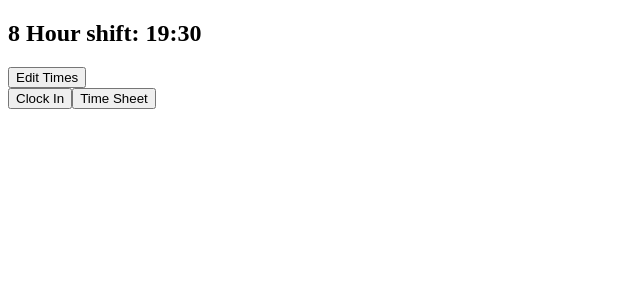
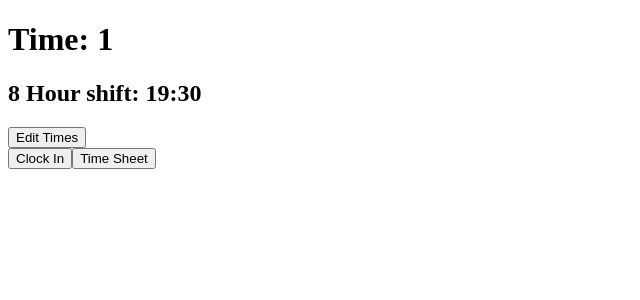
Before and after one commit to clockwerkz/clockTracker, a React (Create React App) app in the folder client/: page / in a window 1280 px wide. Shown: the top 300 px of the page, without its empty margins (0-640 px from the left). Built offline with nearby package versions, Linux system fonts and the light colour scheme.

Commit message:
working on adding set interval timing

```diff
--- a/client/src/App.js
+++ b/client/src/App.js
@@ -2,7 +2,9 @@ import React, { useState, useEffect } from 'react';
 import TimeSheetContextProvider from './contexts/TimeSheetContext';
 import TimeButton from './components/TimeButtons';
 import TimeSheet from './components/TimeSheet';
+import TimeDisplay from './components/TimeDisplay';
 import { calculateClockOutTime } from './utility/timeFunctions';
+
 
 function App() {
   const [clockedIn, setClockedIn] = useState(false);
@@ -21,6 +23,7 @@ function App() {
    return (
      <TimeSheetContextProvider>
       <div className="App">
+        <TimeDisplay />
         <h2>8 Hour shift: {calculateClockOutTime(timeBank[0].end, totalMinutes)}</h2>
         {inEditMode ?
           (<TimeSheet timeBank={timeBank} editTimeBlock={editTimeBlock} />)
--- /dev/null
+++ b/client/src/components/TimeDisplay.js
@@ -0,0 +1,13 @@
+import React, { useContext } from "react";
+import { TimeSheetContext } from '../contexts/TimeSheetContext';
+
+const TimeDisplay = (props) => {
+    const { counter } = useContext(TimeSheetContext);
+    return (
+        <div>
+            <h1>Time: {counter}</h1>
+        </div>
+    )
+}
+
+export default TimeDisplay;
--- a/client/src/contexts/TimeSheetContext.js
+++ b/client/src/contexts/TimeSheetContext.js
@@ -1,4 +1,4 @@
-import React, { createContext, useState } from 'react';
+import React, { createContext, useState, useEffect } from 'react';
 
 export const TimeSheetContext = createContext();
 
@@ -7,9 +7,31 @@ const TimeSheetContextProvider = ({ children }) => {
         {start: "10:30", end: "11:30"},
         {start: "13:00", end:"15:00"}
     ]);
+    const [ timer, setTimer ] = useState(null);
+    const [ counter, setCounter ] = useState(1);
+    const [ isCounting, setIsCounting ] = useState(false);
+
+    useEffect(()=>{
+       startCounter();
+    },[])
+
+    function startCounter() {
+        clearInterval(timer);
+        const newTimer = setInterval(()=>{
+            console.log("Time tick");
+            setCounter(counter => counter + 1)
+        }, 60000);
+        setTimer(newTimer);
+    }
+
+    function stopCounter() {
+        clearInterval(timer);
+        setTimer(null);
+    }
+
 
     return (
-        <TimeSheetContext.Provider value={{ timeBank }}>
+        <TimeSheetContext.Provider value={{ timeBank, counter }}>
             {children}
         </TimeSheetContext.Provider>
     );
```
